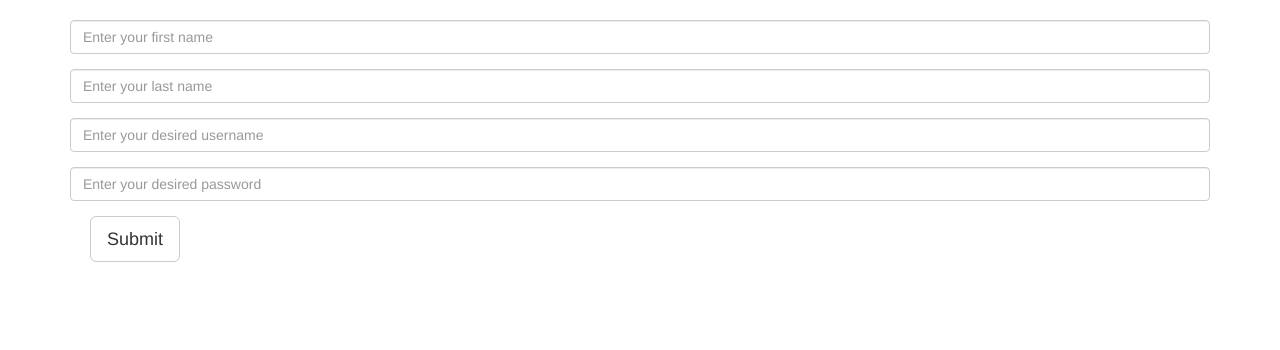
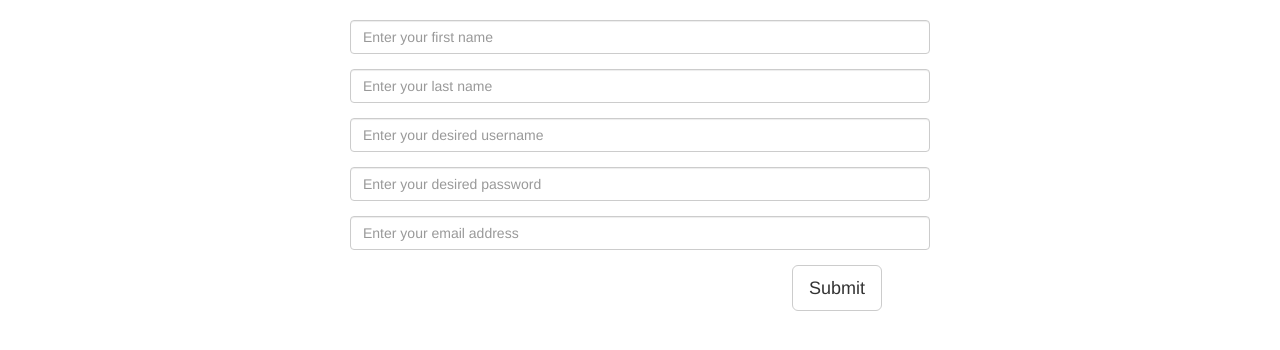
Before and after one commit to kentah/shop, a Django app: page /store/join/ in a window 1280 px wide. Shown: the part 51-401 px from the top of the page. Run offline with Django 3.2, Linux system fonts and the light colour scheme; some libraries are stand-ins or nearby versions.

Commit message:
fixed the forms including email field

```diff
--- a/store/admin.py
+++ b/store/admin.py
@@ -1,7 +1,8 @@
 from django.contrib import admin
 
-from store.models import Album, AlbumAdmin, Tag, TagAdmin, Image, ImageAdmin
+from store.models import Tag, TagAdmin, Image, ImageAdmin, JoinAdmin, JoinForm
 
-admin.site.register(Album, AlbumAdmin)
+
 admin.site.register(Tag, TagAdmin)
 admin.site.register(Image, ImageAdmin)
+admin.site.register(JoinForm, JoinAdmin)
--- a/store/forms.py
+++ b/store/forms.py
@@ -13,7 +13,7 @@ class Join(forms.models.ModelForm):
 	class Meta:
 
 		model = JoinForm
-		fields = ('first','last', 'user_name', 'pass_word',)# 'email']
+		fields = ('first','last', 'user_name', 'pass_word', 'email')
 		widgets = {
 			'first': forms.fields.TextInput(attrs={
 				'placeholder': 'Enter your first name',
@@ -27,8 +27,12 @@ class Join(forms.models.ModelForm):
 				'placeholder': 'Enter your desired username',
 				'class': 'form-control form-group',
 				}),
-			'pass_word': forms.fields.TextInput(attrs={
+			'pass_word': forms.PasswordInput(attrs={
 				'placeholder': 'Enter your desired password',
+				'class': 'form-control form-group',
+				}),
+			'email': forms.fields.TextInput(attrs={
+				'placeholder': 'Enter your email address',
 				'class': 'form-control form-group',
 				})
 			}
--- a/store/models.py
+++ b/store/models.py
@@ -2,14 +2,14 @@ from django.db import models
 from django.contrib.auth.models import User
 from django.contrib import admin
 
-
+'''
 class Album(models.Model):
     title = models.CharField(max_length=60)
     public = models.BooleanField(default=False)
 
     def __str__(self):
         return self.title
-
+'''
 
 class Tag(models.Model):
     tag = models.CharField(max_length=50)
@@ -36,11 +36,11 @@ class Image(models.Model):
 
     def __str__(self):
         return self.image.name
-
+'''
 class AlbumAdmin(admin.ModelAdmin):
     search_fields = ['title','price','status']
     list_display = ['title']
-
+'''
 
 class TagAdmin(admin.ModelAdmin):
     list_display = ['tag']
@@ -52,9 +52,14 @@ class ImageAdmin(admin.ModelAdmin):
     list_display = ['__str__', 'thumb', 'title', 'user', 'ident', 'status', 'created']
     list_filter = ['tags']
 
+
 class JoinForm(models.Model):
     first = models.CharField(max_length=60, blank=True, null=True)
     last = models.CharField(max_length=60, blank=True, null=True)
-    user_name = models.CharField(max_length=20, blank=True, null=True)
+    user_name = models.OneToOneField(User)
     pass_word = models.CharField(max_length=10, blank=True, null=True)
-    email = models.CharField(max_length=60, blank=True, null=True)
+    email = models.EmailField(max_length=60, blank=True, null=True)
+
+
+class JoinAdmin(admin.ModelAdmin):
+    list_display = ['first', 'last']
--- /dev/null
+++ b/store/static/css/joinstyle.css
@@ -0,0 +1,3 @@
+.hide {
+	background: url('../img/hideform.png');
+}
--- a/store/static/css/styles.css
+++ b/store/static/css/styles.css
@@ -62,7 +62,7 @@ body {
   background-color:#bbb;
 }
 #myCarousel img {
-  position: absolute;
+  position: relative;
   top: 0;
   left: 0;
   max-width: 100%;
--- a/store/templates/store/join.html
+++ b/store/templates/store/join.html
@@ -5,35 +5,24 @@
 {% block body%}
 
 <p>{{ msg }}</p>
+<div class="#"> <!-- need to incorporate joinstyle.css .hide image -->
+	<form method="POST" action="{% block form_action %}{% endblock %}">
 
+	{% csrf_token %}
 
-<!-- <form class="form-group" id="join" action="/templates/store/join/" mehtod="post"> -->
-
-	<form method="POST" action="{% block form_action %}{% endblock %}">
-	{% csrf_token %}
-	<!-- <div class="form-group" style="margin-left:300px; margin-right:300px;">
-	<input id="first" type="text" class="form-control name="name" placeholder="First Name" />
-	</div>
-	<div class="form-group" style="margin-left:300px; margin-right:300px;">
-	<input id="last" type="text" class="form-control name="last" placeholder="Last Name" />
-</div>
-	<div class="form-group" style="margin-left:300px; margin-right:300px;">
-	<input id="user_name" type="text" class="form-control name="user_name" placeholder="Desired Username">
-	</div>
-	<div class="form-group" style="margin-left:300px; margin-right:300px;" />
-	<input id="pass_word" type="password" class="form-control name="pass_word" placeholder="Desired Password">
-	</div>
-	<div class="form-group" style="margin-left:300px; margin-right:300px;">
-	<input id="email" type="email" class="form-control name="email" placeholder="Email Address" />
-	</div> -->
 	{% for field in form %}
 		{{ field.errors }}
 		{{ field.help_text }}
-		<div style="margin:0 5em 0 5em;">
+
+	<div style="margin:0 25em 0 25em;">
+
 		{{ field }}
+
 	</div>
+
 	{% endfor %}
-	<button style="margin-left:5em;" type="submit" class="btn btn-default btn-lg">Submit</button>
+
+	<button style="margin-left:44em;" type="submit" class="btn btn-default btn-lg">Submit</button>
 	</form>
-
+</div>
 {% endblock body %}
--- a/store/views.py
+++ b/store/views.py
@@ -1,6 +1,7 @@
 from django.shortcuts import render
 from django.http import HttpResponse
 from django.template import RequestContext, loader
+from django.contrib.auth.decorators import login_required
 
 from .models import Image, JoinForm
 from .forms import Join
@@ -44,6 +45,8 @@ def join(request):
 
     return render(request, 'store/join.html', {'form': form})
 
+
+@login_required(login_url='/sign_in')
 def sign_in(request):
     msg = 'This is where users log in'
     context = {'msg': msg}
```
Also changed, not shown: store/static/css/shopstyle.css (+6 -4 lines), store/templates/store/index.html (+5 -4 lines), store/static/img/flat1.png, store/static/img/hideform.png (added).
